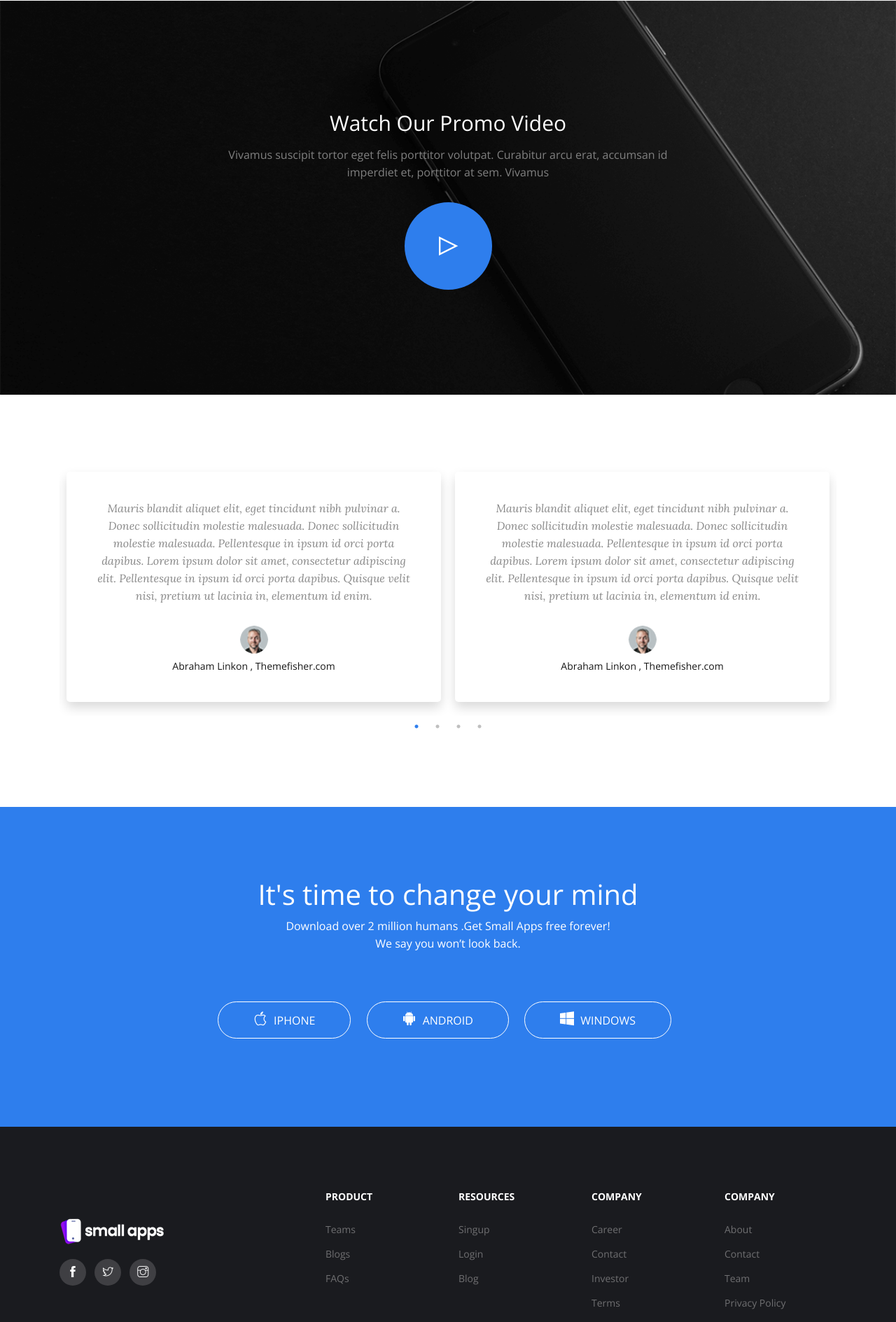
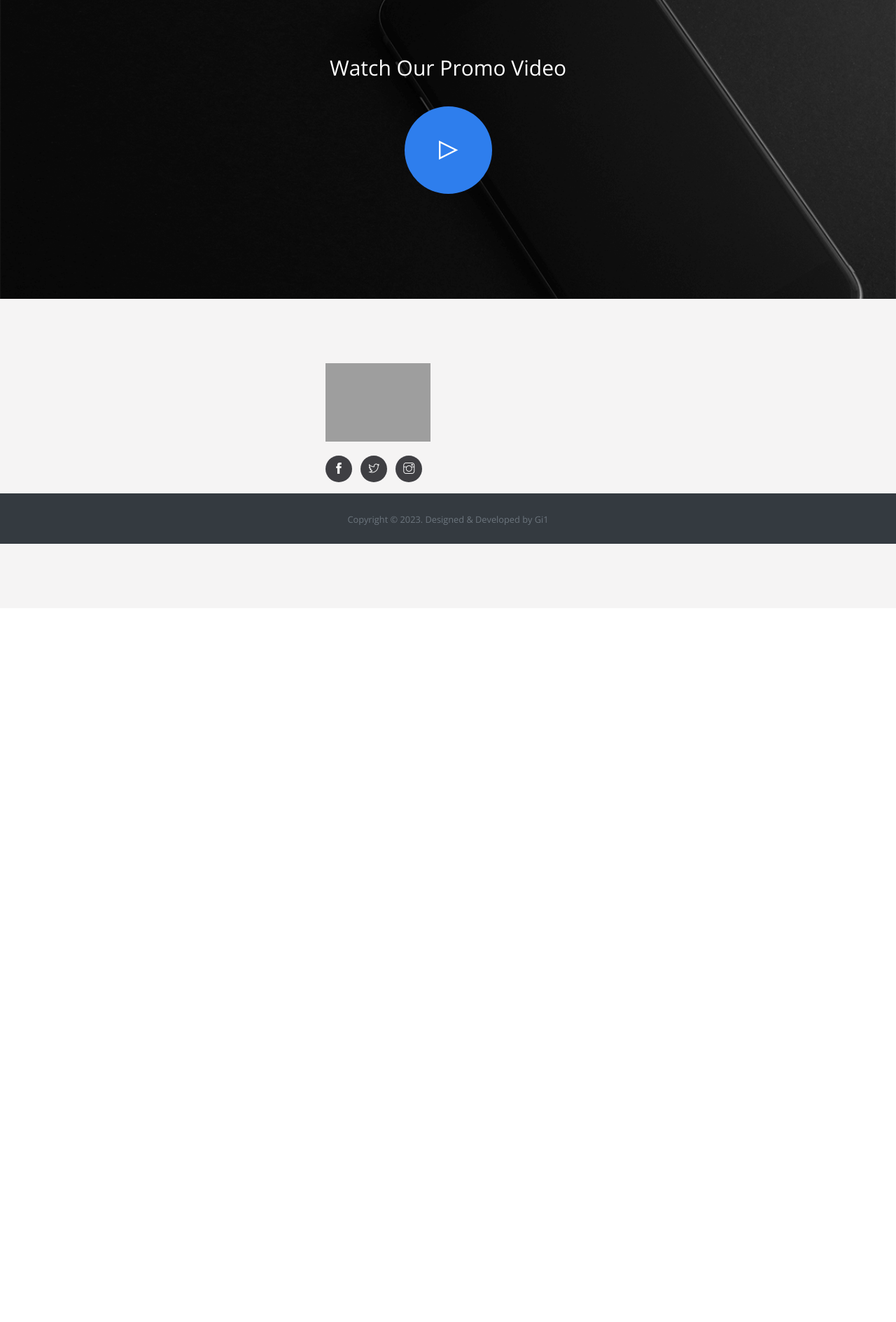
Before and after one commit to geniebyas/gi1, a PHP site: page / in a window 1280 px wide. Shown: the part 3820-5709 px from the top of the page at 70% size. After the commit the page ends 4597 px from the top, so only its background shows below. Run offline with PHP 8.4, Linux system fonts and the light colour scheme; some libraries are stand-ins or nearby versions; grey boxes are pictures that could not be loaded.

Commit message:
changes comint

```diff
--- a/css/style.css
+++ b/css/style.css
@@ -519,7 +519,7 @@ button:focus,
 
 .footer-main {
   padding: 92px 0;
-  background: #1a1b1f;
+  background: #f5f4f4;
 }
 @media (max-width: 768px) {
   .footer-main {
--- a/index.html
+++ b/index.html
@@ -150,8 +150,7 @@
 			<div class="col-lg-6 mr-auto align-self-center">
 				<div class="feature-content">
 					<!-- Feature Title -->
-					<h2>Increase your productivity with <a
-							href="https://themefisher.com/products/small-apps-free-app-landing-page-template/">Small Apps</a></h2>
+					<h2>Genie Coins and Wishes</h2>
 					<!-- Feature Description -->
 					<p class="desc">Lorem ipsum dolor sit amet, consectetur adipiscing elit, sed do eiusmod tempor incididunt ut
 						labore et dolore magna aliqua. Ut enim ad minim veniam, quis nostrud exercitation ullamco laboris nisi ut
@@ -160,14 +159,13 @@
 				<!-- Testimonial Quote -->
 				<div class="testimonial">
 					<p>
-						"InVision is a window into everything that's being designed at Twitter. It gets all of our best work in one
-						place."
+						"If crypto succeeds, it's not because it empowers better people. It's because it empowers better institutions"
 					</p>
 					<ul class="list-inline meta">
 						<li class="list-inline-item">
-							<img src="images/testimonial/feature-testimonial-thumb.jpg" alt="">
+							<img src="images/testimonial/vitalik_butarin.webp" alt="">
 						</li>
-						<li class="list-inline-item">Jonathon Andrew , Themefisher.com</li>
+						<li class="list-inline-item">Vitalik Buterin, Founder, Ethereum</li>
 					</ul>
 				</div>
 			</div>
@@ -181,8 +179,7 @@
 			<div class="col-lg-6 ml-auto align-self-center">
 				<div class="feature-content">
 					<!-- Feature Title -->
-					<h2>Increase your productivity with <a
-							href="https://themefisher.com/products/small-apps-free-app-landing-page-template/">Small Apps</a></h2>
+					<h2>Genie Theme and AI app Assistant</h2>
 					<!-- Feature Description -->
 					<p>Lorem ipsum dolor sit amet, consectetur adipiscing elit, sed do eiusmod tempor incididunt ut labore et
 						dolore magna aliqua. Ut enim ad minim veniam, quis nostrud exercitation ullamco laboris nisi ut aliquip ex
@@ -190,22 +187,20 @@
 				</div>
 				<!-- Testimonial Quote -->
 				<div class="testimonial">
-					<p>
-						"InVision is a window into everything that's being designed at Twitter. It gets all of our best work in one
-						place."
+					<p>"In the long term, artificial intelligence and automation are going to be taking over so much of what gives humans a feeling of purpose."
 					</p>
 					<ul class="list-inline meta">
-						<li class="list-inline-item">
+						<!-- <li class="list-inline-item">
 							<img src="images/testimonial/feature-testimonial-thumb.jpg" alt="">
-						</li>
-						<li class="list-inline-item">Jonathon Andrew , Themefisher.com</li>
+						</li> -->
+						<li class="list-inline-item">-Matt Bellamy</li>
 					</ul>
 				</div>
 			</div>
 			<div class="col-lg-6 mr-auto justify-content-center">
 				<!-- Feature mockup -->
 				<div class="image-content" data-aos="fade-left">
-					<img class="img-fluid" src="images/feature/coinwish.png" alt="ipad">
+					<img class="img-fluid" src="images/feature/feature-new-02.jpg" alt="ipad">
 				</div>
 			</div>
 		</div>
@@ -232,7 +227,7 @@
 				<!-- Feature Image -->
 				<div class="service-thumb left" data-aos="fade-right">
 					<img class="img-fluid" src="images/feature/iphone-ipad.jpg" alt="iphone-ipad">
-				</div>Tu
+				</div>
 			</div>
 			<div class="col-lg-5 mr-auto align-self-center">
 				<div class="service-box">
@@ -301,8 +296,7 @@
 					<!-- Heading -->
 					<h2>Watch Our Promo Video</h2>
 					<!-- Promotional Speech -->
-					<p>Vivamus suscipit tortor eget felis porttitor volutpat. Curabitur arcu erat, accumsan id imperdiet et,
-						porttitor at sem. Vivamus </p>
+					<p></p>
 					<!-- Popup Video -->
 					<a data-fancybox href="https://www.youtube.com/watch?v=jrkvirglgaQ">
 						<i class="ti-control-play video"></i>
@@ -317,122 +311,10 @@
 <!--=================================
 =            Testimonial            =
 ==================================-->
-<section class="section testimonial" id="testimonial">
-	<div class="container">
-		<div class="row">
-			<div class="col-lg-12">
-				<!-- Testimonial Slider -->
-				<div class="testimonial-slider owl-carousel owl-theme">
-					<!-- Testimonial 01 -->
-					<div class="item">
-						<div class="block shadow">
-							<!-- Speech -->
-							<p>
-								Mauris blandit aliquet elit, eget tincidunt nibh pulvinar a. Donec sollicitudin molestie malesuada.
-								Donec sollicitudin molestie malesuada. Pellentesque in ipsum id orci porta dapibus. Lorem ipsum dolor
-								sit amet, consectetur adipiscing elit. Pellentesque in ipsum id orci porta dapibus. Quisque velit nisi,
-								pretium ut lacinia in, elementum id enim.
-							</p>
-							<!-- Person Thumb -->
-							<div class="image">
-								<img src="images/testimonial/feature-testimonial-thumb.jpg" alt="image">
-							</div>
-							<!-- Name and Company -->
-							<cite>Abraham Linkon , Themefisher.com</cite>
-						</div>
-					</div>
-					<!-- Testimonial 01 -->
-					<div class="item">
-						<div class="block shadow">
-							<!-- Speech -->
-							<p>
-								Mauris blandit aliquet elit, eget tincidunt nibh pulvinar a. Donec sollicitudin molestie malesuada.
-								Donec sollicitudin molestie malesuada. Pellentesque in ipsum id orci porta dapibus. Lorem ipsum dolor
-								sit amet, consectetur adipiscing elit. Pellentesque in ipsum id orci porta dapibus. Quisque velit nisi,
-								pretium ut lacinia in, elementum id enim.
-							</p>
-							<!-- Person Thumb -->
-							<div class="image">
-								<img src="images/testimonial/feature-testimonial-thumb.jpg" alt="image">
-							</div>
-							<!-- Name and Company -->
-							<cite>Abraham Linkon , Themefisher.com</cite>
-						</div>
-					</div>
-					<!-- Testimonial 01 -->
-					<div class="item">
-						<div class="block shadow">
-							<!-- Speech -->
-							<p>
-								Mauris blandit aliquet elit, eget tincidunt nibh pulvinar a. Donec sollicitudin molestie malesuada.
-								Donec sollicitudin molestie malesuada. Pellentesque in ipsum id orci porta dapibus. Lorem ipsum dolor
-								sit amet, consectetur adipiscing elit. Pellentesque in ipsum id orci porta dapibus. Quisque velit nisi,
-								pretium ut lacinia in, elementum id enim.
-							</p>
-							<!-- Person Thumb -->
-							<div class="image">
-								<img src="images/testimonial/feature-testimonial-thumb.jpg" alt="image">
-							</div>
-							<!-- Name and Company -->
-							<cite>Abraham Linkon , Themefisher.com</cite>
-						</div>
-					</div>
-					<!-- Testimonial 01 -->
-					<div class="item">
-						<div class="block shadow">
-							<!-- Speech -->
-							<p>
-								Mauris blandit aliquet elit, eget tincidunt nibh pulvinar a. Donec sollicitudin molestie malesuada.
-								Donec sollicitudin molestie malesuada. Pellentesque in ipsum id orci porta dapibus. Lorem ipsum dolor
-								sit amet, consectetur adipiscing elit. Pellentesque in ipsum id orci porta dapibus. Quisque velit nisi,
-								pretium ut lacinia in, elementum id enim.
-							</p>
-							<!-- Person Thumb -->
-							<div class="image">
-								<img src="images/testimonial/feature-testimonial-thumb.jpg" alt="image">
-							</div>
-							<!-- Name and Company -->
-							<cite>Abraham Linkon , Themefisher.com</cite>
-						</div>
-					</div>
-				</div>
-			</div>
-		</div>
-	</div>
-</section>
+<!-- testimonial removed from here -->
 <!--====  End of Testimonial  ====-->
 
-<section class="call-to-action-app section bg-blue">
-	<div class="container">
-		<div class="row">
-			<div class="col-lg-12">
-				<h2>It's time to change your mind</h2>
-				<p>Download over 2 million humans .Get <a href="https://themefisher.com/products/small-apps-free-app-landing-page-template/">Small Apps</a> free forever!
-					<br>We say you won’t look back.</p>
-				<ul class="list-inline">
-					<li class="list-inline-item">
-						<a href="" class="btn btn-rounded-icon">
-							<i class="ti-apple"></i>
-							Iphone
-						</a>
-					</li>
-					<li class="list-inline-item">
-						<a href="" class="btn btn-rounded-icon">
-							<i class="ti-android"></i>
-							Android
-						</a>
-					</li>
-					<li class="list-inline-item">
-						<a href="" class="btn btn-rounded-icon">
-							<i class="ti-microsoft-alt"></i>
-							Windows
-						</a>
-					</li>
-				</ul>
-			</div>
-		</div>
-	</div>
-</section>
+<!-- Download section removed from here  -->
 
 <!--============================
 =            Footer            =
@@ -443,7 +325,7 @@
       <div class="row">
         <div class="col-lg-4 col-md-12 m-md-auto align-self-center">
           <div class="block">
-            <a href="index.html"><img src="images/logo-alt.png" alt="footer-logo"></a>
+            <a href="index.html"><img src="images/g1logo.png" style="width: 150px; ;" alt="footer-logo"></a>
             <!-- Social Site Icons -->
             <ul class="social-icon list-inline">
               <li class="list-inline-item">
@@ -458,57 +340,6 @@
             </ul>
           </div>
         </div>
-        <div class="col-lg-2 col-md-3 col-6 mt-5 mt-lg-0">
-          <div class="block-2">
-            <!-- heading -->
-            <h6>Product</h6>
-            <!-- links -->
-            <ul>
-              <li><a href="team.html">Teams</a></li>
-              <li><a href="blog.html">Blogs</a></li>
-              <li><a href="FAQ.html">FAQs</a></li>
-            </ul>
-          </div>
-        </div>
-        <div class="col-lg-2 col-md-3 col-6 mt-5 mt-lg-0">
-          <div class="block-2">
-            <!-- heading -->
-            <h6>Resources</h6>
-            <!-- links -->
-            <ul>
-              <li><a href="sign-up.html">Singup</a></li>
-              <li><a href="sign-in.html">Login</a></li>
-              <li><a href="blog.html">Blog</a></li>
-            </ul>
-          </div>
-        </div>
-        <div class="col-lg-2 col-md-3 col-6 mt-5 mt-lg-0">
-          <div class="block-2">
-            <!-- heading -->
-            <h6>Company</h6>
-            <!-- links -->
-            <ul>
-              <li><a href="career.html">Career</a></li>
-              <li><a href="contact.html">Contact</a></li>
-              <li><a href="team.html">Investor</a></li>
-              <li><a href="privacy.html">Terms</a></li>
-            </ul>
-          </div>
-        </div>
-        <div class="col-lg-2 col-md-3 col-6 mt-5 mt-lg-0">
-          <div class="block-2">
-            <!-- heading -->
-            <h6>Company</h6>
-            <!-- links -->
-            <ul>
-              <li><a href="about.html">About</a></li>
-              <li><a href="contact.html">Contact</a></li>
-              <li><a href="team.html">Team</a></li>
-              <li><a href="privacy-policy.html">Privacy Policy</a></li>
-            </ul>
-          </div>
-        </div>
-      </div>
     </div>
   </div>
   <div class="text-center bg-dark py-4">
```
Also changed, not shown: images/gi1logo.png (renamed from images/g1logo.png), images/logo-alt-1.png (added), images/logo-alt.png, images/testimonial/vitalik_butarin.webp (added), 1 other file.
